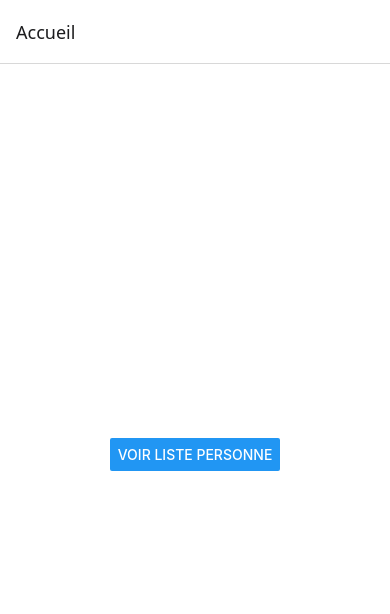
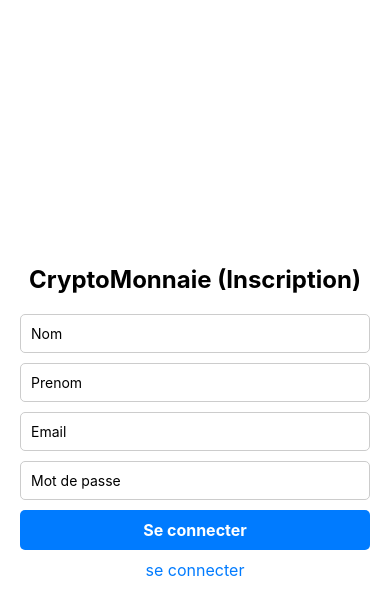
Before and after one commit to KaloinaRandria/CryptoMonnaie_mobile, a React Native app: screen /SignUp in a window 390 px wide. Shown: the top 614 px of the page. Built offline with nearby package versions, Linux system fonts and the light colour scheme.

Commit message:
Page de Connection Login

```diff
--- a/App.js
+++ b/App.js
@@ -1,20 +1,20 @@
 import React from 'react';
 import { NavigationContainer } from '@react-navigation/native';
 import { createStackNavigator } from '@react-navigation/stack';
+import Login from './components/auth/Login';
+import SignUp from './components/auth/SignUp';
 
-// Importation des composants
-import HomeScreen from './components/HomeScreen';
-import PeopleListScreen from './components/PeopleListScreen';
 
-// Configuration de la navigation
 const Stack = createStackNavigator();
 
 export default function App() {
   return (
     <NavigationContainer>
-      <Stack.Navigator initialRouteName="Accueil">
-        <Stack.Screen name="Accueil" component={HomeScreen} />
-        <Stack.Screen name="PeopleList" component={PeopleListScreen} />
+      <Stack.Navigator initialRouteName="Login" screenOptions={{ headerShown: false }}>
+        <Stack.Screen name="Login" component={Login} />
+        <Stack.Screen name="SignUp" component={SignUp}/>
+        {/* Ajoute d'autres écrans ici, par exemple : */}
+        {/* <Stack.Screen name="Home" component={Home} /> */}
       </Stack.Navigator>
     </NavigationContainer>
   );
--- /dev/null
+++ b/components/auth/Login.js
@@ -0,0 +1,89 @@
+import React, { useState } from 'react';
+import { View, Text, TextInput, TouchableOpacity, StyleSheet } from 'react-native';
+import { useNavigation } from '@react-navigation/native';
+
+const Login = () => {
+    const navigation = useNavigation();
+    const [email, setEmail] = useState('');
+    const [password, setPassword] = useState('');
+
+    const handleLogin = () => {
+        console.log('Email:', email, 'Password:', password);
+        // Logique d'authentification ici
+    };
+
+    const handleSignUp = () => {
+        console.log('Redirection vers inscription');
+        navigation.navigate('SignUp');
+    };
+
+    return (
+        <View style={styles.container}>
+            <Text style={styles.title}>CryptoMonnaie</Text>
+            <TextInput
+                style={styles.input}
+                placeholder="Email"
+                keyboardType="email-address"
+                value={email}
+                onChangeText={setEmail}
+            />
+            <TextInput
+                style={styles.input}
+                placeholder="Mot de passe"
+                secureTextEntry
+                value={password}
+                onChangeText={setPassword}
+            />
+            <TouchableOpacity style={styles.button} onPress={handleLogin}>
+                <Text style={styles.buttonText}>Se connecter</Text>
+            </TouchableOpacity>
+            <TouchableOpacity style={styles.link} onPress={handleSignUp}>
+                <Text style={styles.linkText}>S'inscrire</Text>
+            </TouchableOpacity>
+        </View>
+    );
+};
+
+const styles = StyleSheet.create({
+    container: {
+        flex: 1,
+        justifyContent: 'center',
+        alignItems: 'center',
+        padding: 20,
+        backgroundColor: '#fff'
+    },
+    title: {
+        fontSize: 24,
+        fontWeight: 'bold',
+        marginBottom: 20,
+    },
+    input: {
+        width: '100%',
+        padding: 10,
+        borderWidth: 1,
+        borderColor: '#ccc',
+        borderRadius: 5,
+        marginBottom: 10,
+    },
+    button: {
+        backgroundColor: '#007bff',
+        padding: 10,
+        borderRadius: 5,
+        width: '100%',
+        alignItems: 'center',
+    },
+    buttonText: {
+        color: '#fff',
+        fontSize: 16,
+        fontWeight: 'bold'
+    },
+    link: {
+        marginTop: 10,
+    },
+    linkText: {
+        color: '#007bff',
+        fontSize: 16,
+    }
+});
+
+export default Login;
--- /dev/null
+++ b/components/auth/SignUp.js
@@ -0,0 +1,105 @@
+import { useNavigation } from '@react-navigation/native';
+import React, { useState } from 'react';
+import { View, Text, TextInput, TouchableOpacity, StyleSheet } from 'react-native';
+
+const Login = () => {
+    const navigation = useNavigation();
+    const [email, setEmail] = useState('');
+    const [password, setPassword] = useState('');
+    const [name , setName] = useState('');
+    const [lastName , setLastName] = useState('');
+
+    const handleSignUp = () => {
+        console.log('Name', name , 'Email:', email, 'Password:', password);
+        // Logique d'authentification ici
+    };
+
+    const redirectToLogin = () => {
+        console.log('Redirection vers la page de connexion');
+        navigation.navigate('Login');
+    };
+
+    return (
+        <View style={styles.container}>
+            <Text style={styles.title}>CryptoMonnaie (Inscription)</Text>
+            <TextInput
+                style={styles.input}
+                placeholder="Nom"
+                keyboardType="text"
+                value={name}
+                onChangeText={setName}
+            />
+            <TextInput
+                style={styles.input}
+                placeholder="Prenom"
+                keyboardType="text"
+                value={lastName}
+                onChangeText={setLastName}
+            />
+            <TextInput
+                style={styles.input}
+                placeholder="Email"
+                keyboardType="email-address"
+                value={email}
+                onChangeText={setEmail}
+            />
+            <TextInput
+                style={styles.input}
+                placeholder="Mot de passe"
+                secureTextEntry
+                value={password}
+                onChangeText={setPassword}
+            />
+            <TouchableOpacity style={styles.button} onPress={handleSignUp}>
+                <Text style={styles.buttonText}>Se connecter</Text>
+            </TouchableOpacity>
+            <TouchableOpacity style={styles.link} onPress={redirectToLogin}>
+                <Text style={styles.linkText}>se connecter</Text>
+            </TouchableOpacity>
+        </View>
+    );
+};
+
+const styles = StyleSheet.create({
+    container: {
+        flex: 1,
+        justifyContent: 'center',
+        alignItems: 'center',
+        padding: 20,
+        backgroundColor: '#fff'
+    },
+    title: {
+        fontSize: 24,
+        fontWeight: 'bold',
+        marginBottom: 20,
+    },
+    input: {
+        width: '100%',
+        padding: 10,
+        borderWidth: 1,
+        borderColor: '#ccc',
+        borderRadius: 5,
+        marginBottom: 10,
+    },
+    button: {
+        backgroundColor: '#007bff',
+        padding: 10,
+        borderRadius: 5,
+        width: '100%',
+        alignItems: 'center',
+    },
+    buttonText: {
+        color: '#fff',
+        fontSize: 16,
+        fontWeight: 'bold'
+    },
+    link: {
+        marginTop: 10,
+    },
+    linkText: {
+        color: '#007bff',
+        fontSize: 16,
+    }
+});
+
+export default Login;
```
